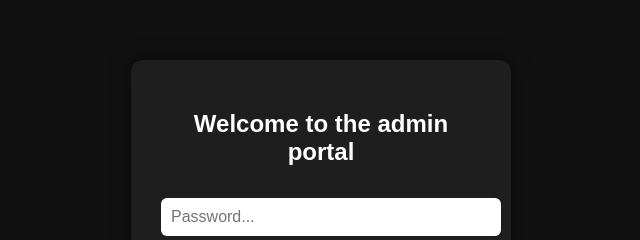
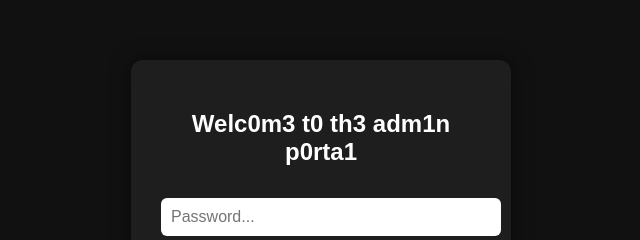
Before and after one commit to RantMasterRBX/fishix, a plain HTML site: page sims.html in a window 1280 px wide. Shown: the part 204-444 px from the top of the page, 319-959 px from the left. Drawn offline with Linux system fonts and the light colour scheme.

Commit message:
Update title and welcome messages in sims.html

```diff
--- a/sims.html
+++ b/sims.html
@@ -3,7 +3,7 @@
 <head>
   <meta charset="UTF-8" />
   <meta name="viewport" content="width=device-width, initial-scale=1.0"/>
-  <title>Protected Page</title>
+  <title>Admin Portal</title>
 
   <style>
     body {
@@ -70,15 +70,15 @@
 <body>
 
   <div class="box" id="loginBox">
-    <h2>Welcome to the admin portal</h2>
+    <h2>Welc0m3 t0 th3 adm1n p0rta1</h2>
     <input type="password" id="passwordInput" placeholder="Password..." />
     <button onclick="checkPassword()">Unlock</button>
     <p id="errorMsg" style="color:red; margin-top:10px;"></p>
   </div>
 
   <div id="content">
-    <h1>Welcome to the admin portal</h1>
-    <p>You now have access to admin directorys</p>
+    <h1>W3lc0me t0 th3 adm1n p0rtal</h1>
+    <p>Y0u n0w hav3 acc3ss t0 adm1n d1r3ct0rys</p>
 
     <h3>Links</h3>
     <ul>
```
